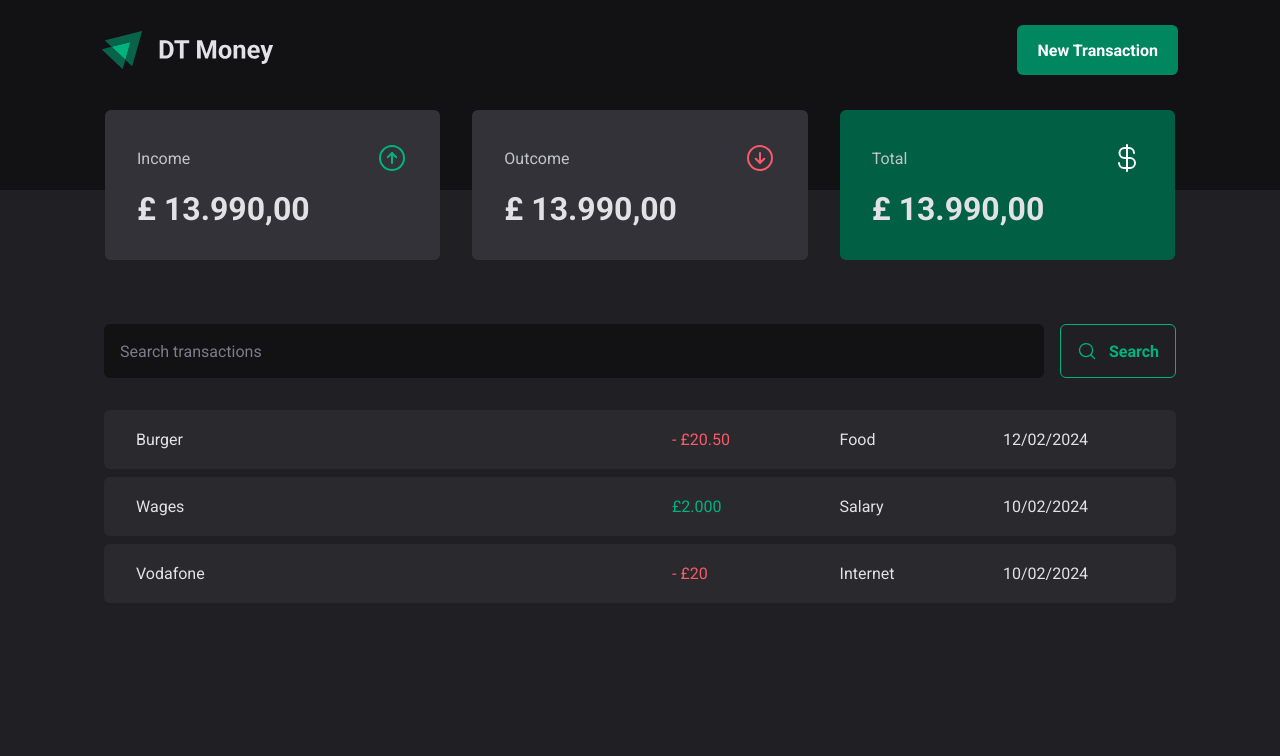
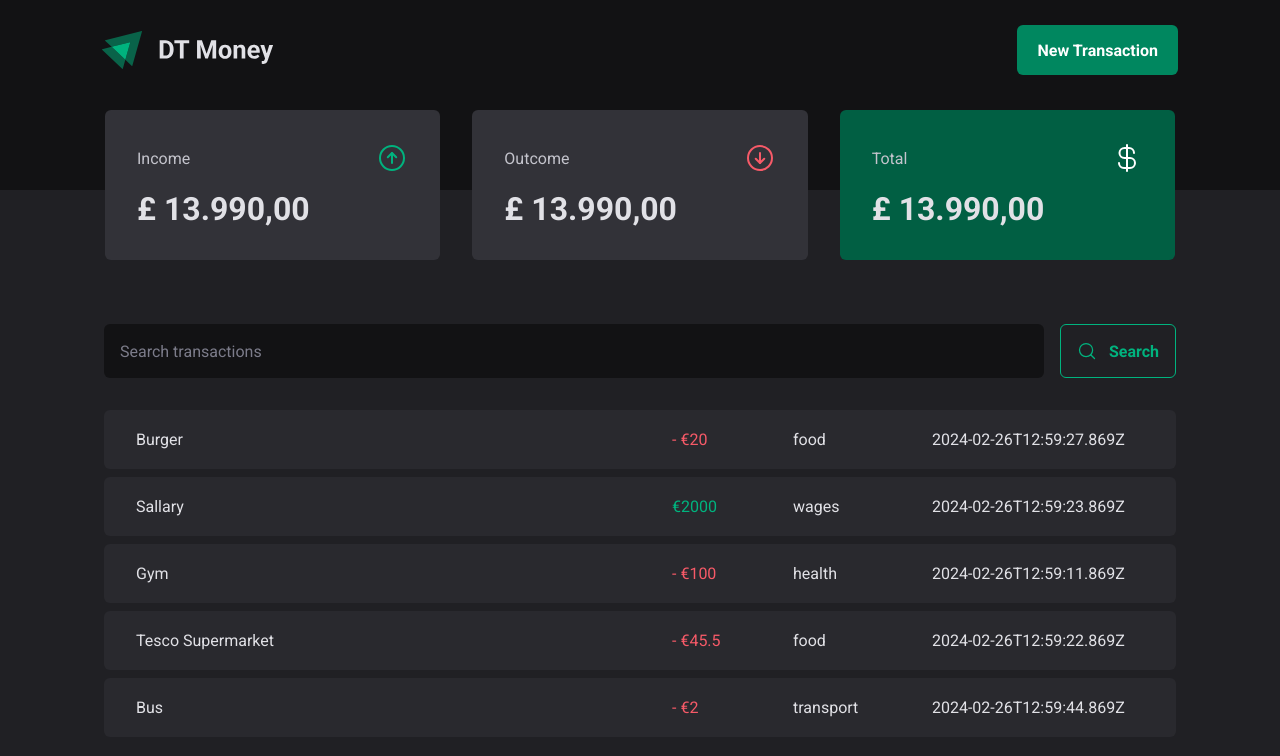
Before and after one commit to eduaardofranco/dt-money, a React (Vite) app: page / in a window 1280 px wide. Shown: the top 756 px of the page. Built offline with nearby package versions, Linux system fonts and the light colour scheme; data requests are answered from the project's data file.

Commit message:
fetch transactions

```diff
--- a/package.json
+++ b/package.json
@@ -7,6 +7,7 @@
     "dev": "vite",
     "build": "tsc && vite build",
     "lint": "eslint . --ext ts,tsx --report-unused-disable-directives --max-warnings 0",
+    "dev:server": "json-server --watch -p 3333 server.json",
     "preview": "vite preview"
   },
   "dependencies": {
--- a/src/pages/Transactions/index.tsx
+++ b/src/pages/Transactions/index.tsx
@@ -1,9 +1,30 @@
+import { useEffect, useState } from 'react'
 import { Header } from '../../components/Header'
 import { SearchForm } from '../../components/SearchForm'
 import { Summary } from '../../components/Summary'
 import { Container, PriceHighlight, TransactionsContainer, TransactionsTable } from './styles'
 
+interface Transaction {
+    id: number,
+    description: string,
+    type: 'income' | 'outcome'
+    price: number
+    category: string
+    createdAt: string
+}
+
 export function Transactions() {
+    const [transactions, setTransactions] = useState<Transaction[]>([])
+
+    async function loadTransactions() {
+        const response = await fetch('http://localhost:3333/transactions')
+        const data = await response.json()
+        setTransactions(data)
+    }
+
+    useEffect(() => {
+        loadTransactions()
+    }, [])
     return(
         <Container>
             <Header />
@@ -12,36 +33,21 @@
                 <SearchForm />
                 <TransactionsTable>
                     <tbody>
-                        <tr>
-                            <td width="50%">Burger</td>
-                            <td>
-                                <PriceHighlight variant="outcome">
-                                    - £20.50
-                                </PriceHighlight>
-                            </td>
-                            <td>Food</td>
-                            <td>12/02/2024</td>
-                        </tr>
-                        <tr>
-                            <td width="50%">Wages</td>
-                            <td>
-                                <PriceHighlight variant="income">
-                                     £2.000
-                                </PriceHighlight>
-                            </td>
-                            <td>Salary</td>
-                            <td>10/02/2024</td>
-                        </tr>
-                        <tr>
-                            <td width="50%">Vodafone</td>
-                            <td>
-                                <PriceHighlight variant="outcome">
-                                    - £20
-                                </PriceHighlight>
+                        {
+                            transactions && transactions.map(transaction => (
+                            <tr key={transaction.id}>
+                                <td width="50%">{transaction.description}</td>
+                                <td>
+                                    <PriceHighlight variant={transaction.type}>
+                                    {transaction.type === 'outcome' ? '- €' +transaction.price : '€'+transaction.price}
+                                    </PriceHighlight>
                                 </td>
-                            <td>Internet</td>
-                            <td>10/02/2024</td>
-                        </tr>
+                                <td>{transaction.category}</td>
+                                <td>{transaction.createdAt}</td>
+
+                            </tr>
+                            ))
+                        }
                     </tbody>
                 </TransactionsTable>
 
```
